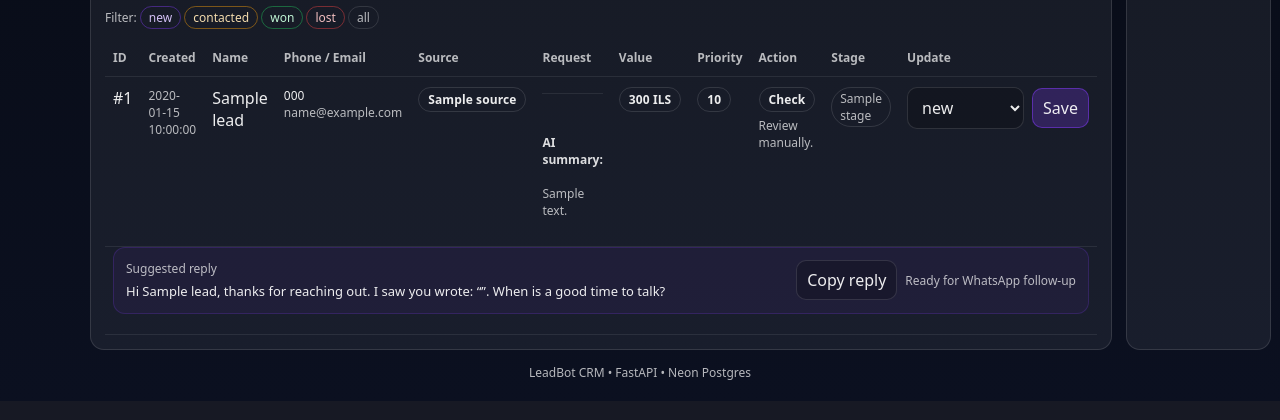
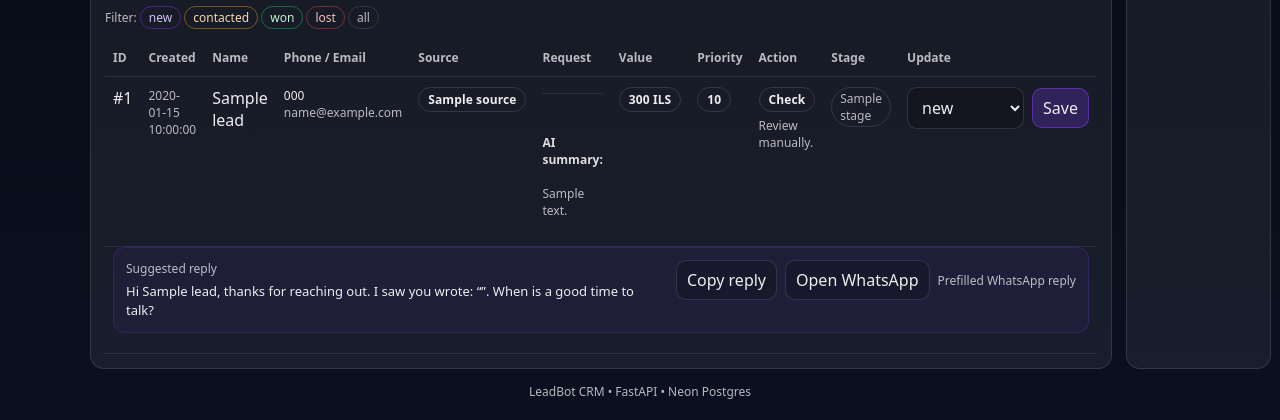
Before and after one commit to yehyazenab-eng/leadbot-ai-crm, a FastAPI app: template app/templates/crm/leads.html in a window 1280 px wide. Shown: the part 469-889 px from the top of the page. Before the commit the page ends 867 px from the top, so only its background shows below. Run offline with FastAPI, Linux system fonts and the light colour scheme; the template is opened without the code that fills it: most values are stand-ins (such as "Sample title", 1, 10 or a date in 2020).

Commit message:
add open whatsapp follow up

```diff
--- a/app/templates/crm/leads.html
+++ b/app/templates/crm/leads.html
@@ -289,7 +289,8 @@
 
                     <div style="display: flex; gap: 8px; align-items: center; flex-wrap: wrap;">
                       <button type="button" onclick="copyReply('{{ reply_id }}', this)">Copy reply</button>
-                      <div class="muted small" style="white-space: nowrap;">Ready for WhatsApp follow-up</div>
+                      <button type="button" onclick="openWhatsApp('{{ lead.phone }}', '{{ reply_id }}')">Open WhatsApp</button>
+                      <div class="muted small" style="white-space: nowrap;">Prefilled WhatsApp reply</div>
                     </div>
                   </div>
                 </div>
@@ -349,5 +350,35 @@
         }, 1400);
       }
     }
+
+    function normalizePhoneForWhatsApp(phone) {
+      let clean = String(phone || "").replace(/[^\d+]/g, "");
+
+      if (clean.startsWith("+")) {
+        clean = clean.slice(1);
+      }
+
+      if (clean.startsWith("0")) {
+        clean = "972" + clean.slice(1);
+      }
+
+      return clean;
+    }
+
+    function openWhatsApp(phone, replyId) {
+      const replyElement = document.getElementById(replyId);
+      if (!replyElement) return;
+
+      const cleanPhone = normalizePhoneForWhatsApp(phone);
+      const message = replyElement.innerText.trim();
+
+      if (!cleanPhone) {
+        alert("No phone number found for this lead.");
+        return;
+      }
+
+      const url = `https://wa.me/${cleanPhone}?text=${encodeURIComponent(message)}`;
+      window.open(url, "_blank");
+    }
   </script>
 {% endblock %}
```
